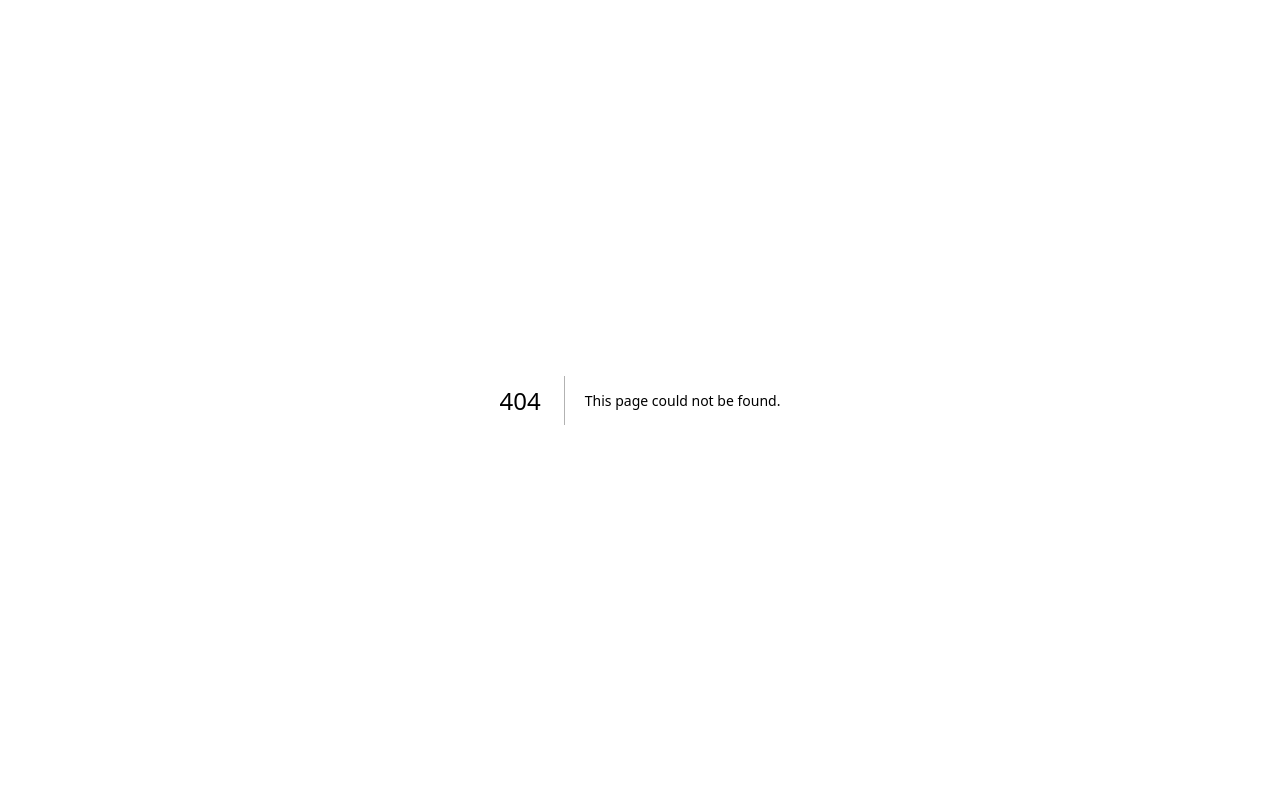
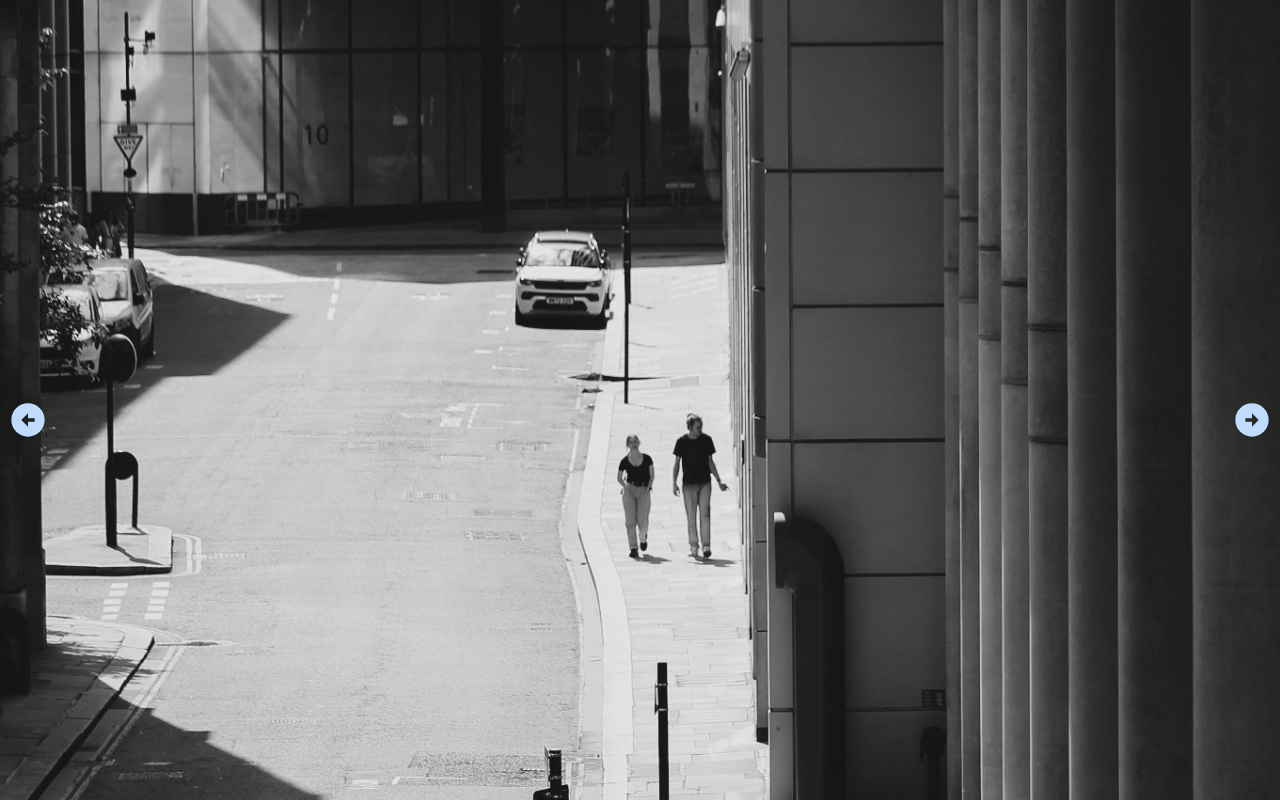
Before and after one commit to Jaga3249/practice_project, a Next.js app: page /imagecarosel in a window 1280 px wide. Before the commit this address had no page. Built offline with nearby package versions, Linux system fonts and the light colour scheme.

Commit message:
image carosel completed

```diff
--- /dev/null
+++ b/app/imagecarosel/page.tsx
@@ -0,0 +1,64 @@
+"use client";
+import img1 from "@/public/image1.jpg";
+import img2 from "@/public/image2.jpg";
+import img3 from "@/public/image3.jpg";
+import Image from "next/image";
+import {
+  RiArrowRightCircleFill,
+  RiArrowLeftCircleFill,
+} from "@remixicon/react";
+import { useEffect, useState } from "react";
+
+const images = [img1, img2, img3];
+
+const Page = () => {
+  const [step, setStep] = useState<number>(0);
+
+  const handleIncrease = () => {
+    setStep((prev) => (prev === images.length - 1 ? 0 : prev + 1));
+  };
+
+  const handleDecrease = () => {
+    setStep((prev) => (prev === 0 ? images.length - 1 : prev - 1));
+  };
+
+  useEffect(() => {
+    const interval = setInterval(handleIncrease, 3000);
+    return () => clearInterval(interval);
+  }, []);
+  return (
+    <>
+      <div className="h-screen overflow-hidden  relative">
+        <div
+          className="flex h-full  transition-transform duration-1000 ease-in-out "
+          style={{ transform: `translateX(-${step * 100}%)` }}
+        >
+          {images.map((src, index) => (
+            <div key={index} className="relative h-full w-full shrink-0">
+              <Image
+                fill
+                src={src}
+                alt={`image ${index + 1}`}
+                className="object-cover"
+              />
+            </div>
+          ))}
+        </div>
+      </div>
+      <div className="w-full flex justify-between absolute top-1/2 px-2 cursor-pointer">
+        <RiArrowLeftCircleFill
+          size={40}
+          className="text-blue-200"
+          onClick={handleDecrease}
+        />
+        <RiArrowRightCircleFill
+          size={40}
+          className="text-blue-200"
+          onClick={handleIncrease}
+        />
+      </div>
+    </>
+  );
+};
+
+export default Page;
--- a/app/page.tsx
+++ b/app/page.tsx
@@ -94,6 +94,11 @@ export default function Home() {
       buttonLabel: "Visit",
       redirectUrl: "/pogressbar",
     },
+    {
+      title: "Image Carosel",
+      buttonLabel: "Visit",
+      redirectUrl: "/imagecarosel",
+    },
   ];
   const handleNavigate = (url: string) => {
     router.push(url);
```
